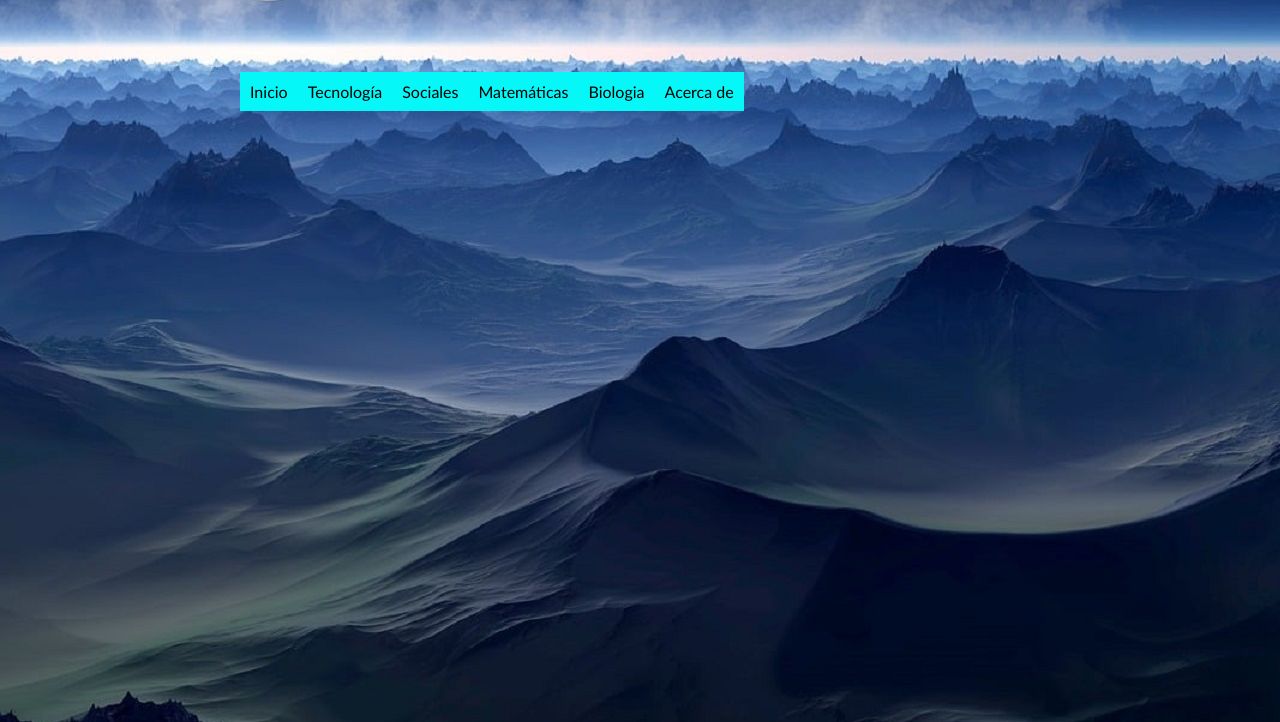
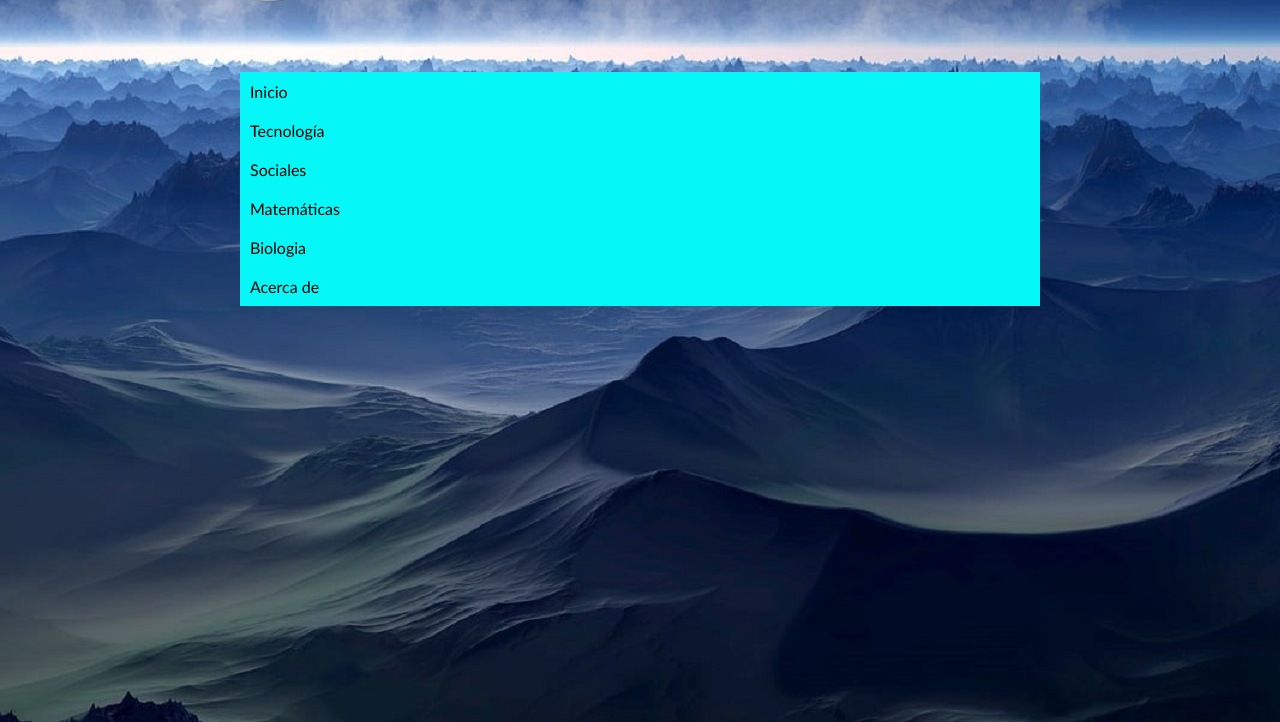
Before and after one commit to juanandresroldan/Tecno, a plain HTML site: page index.html in a window 1280 px wide. Shown: the part 78-800 px from the top of the page. Drawn offline with Linux system fonts and the light colour scheme.

Commit message:
Update botones.css

```diff
--- a/botones.css
+++ b/botones.css
@@ -17,7 +17,7 @@ ul, ol{
     width: 800px;
     font-family: 'Gill Sans', 'Gill Sans MT', Calibri, 'Trebuchet MS', sans-serif;
 }
-.botones > li{
+/* .botones > li{
     float: left  ;
 }
 .menu li:hover > ul{
@@ -25,7 +25,7 @@ ul, ol{
 }
 .botones li a:hover {
     background-color: rgb(235, 238, 238);
-}
+} */
 .menu li ul{
 position: absolute;
 min-width: 140px;
```
